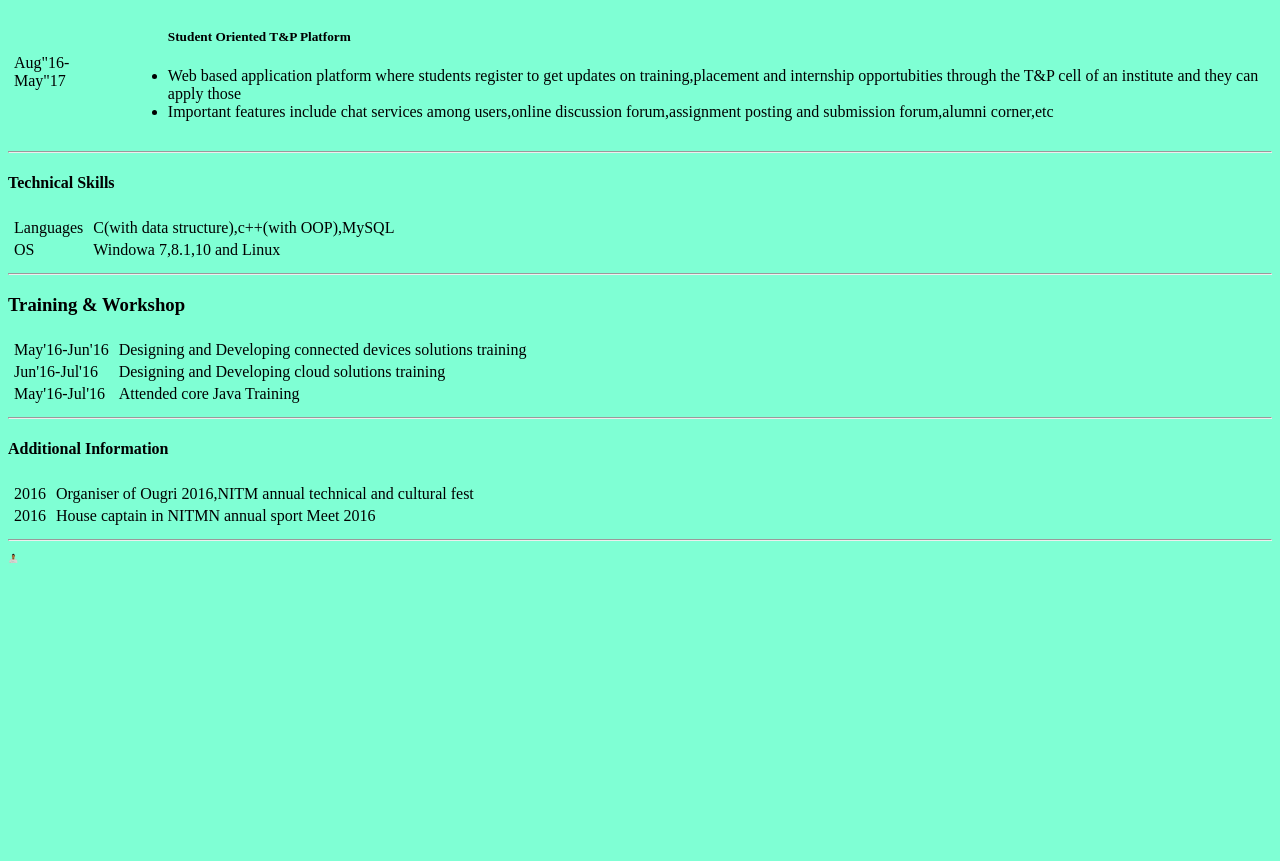
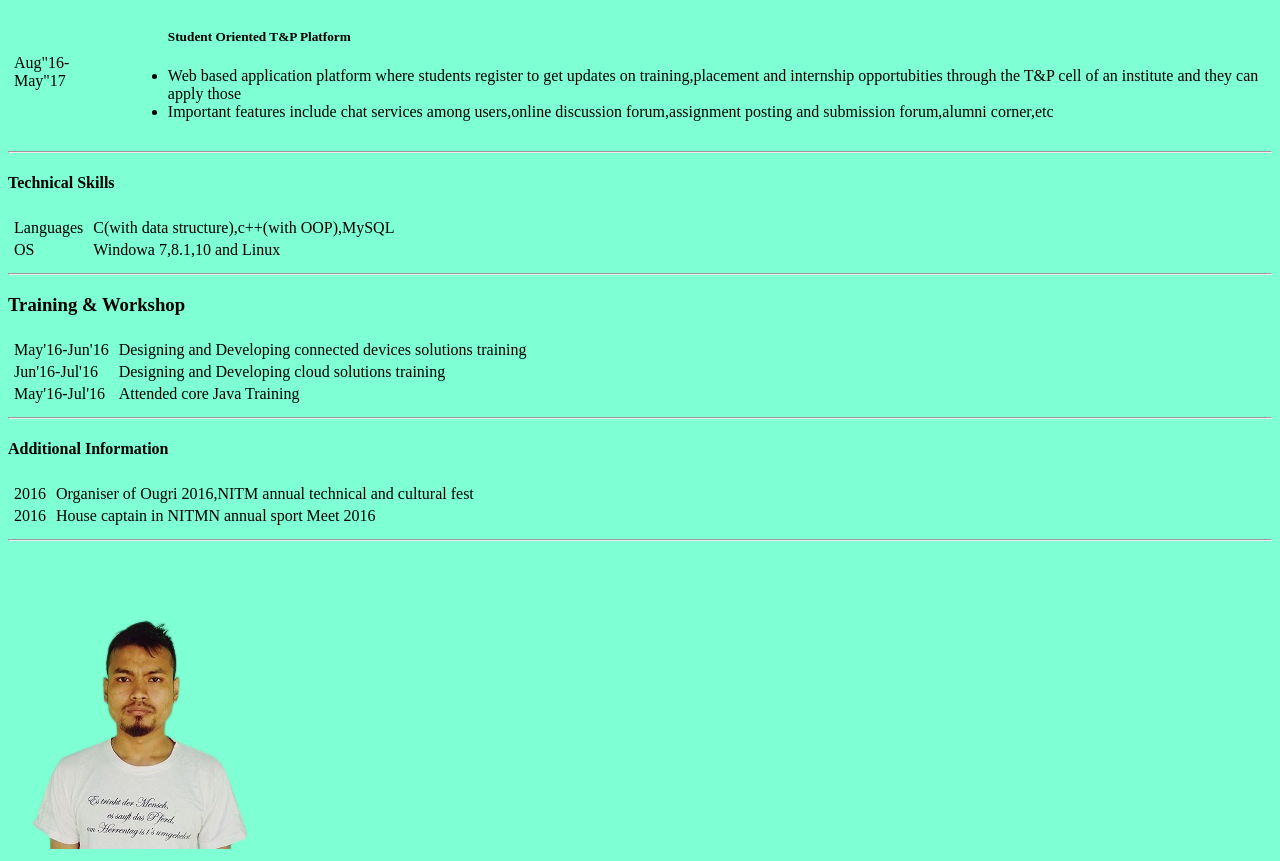
Before and after one commit to raufshah/first, a plain HTML site: page resume.html in a window 1280 px wide. Shown: the part 651-1512 px from the top of the page. Before the commit the page ends 1226 px from the top, so only its background shows below. Drawn offline with Linux system fonts and the light colour scheme.

Commit message:
Update resume.html

```diff
--- a/resume.html
+++ b/resume.html
@@ -243,7 +243,8 @@
         </tr>
     </table>
     <hr>
-    <img src="\img\passport-removebg-preview.png" alt=" cant load " width="10">
+      <img src="/first/img/passport-removebg-preview.png
+" alt=" cant load ">
 </body>
 
 </html>
```
